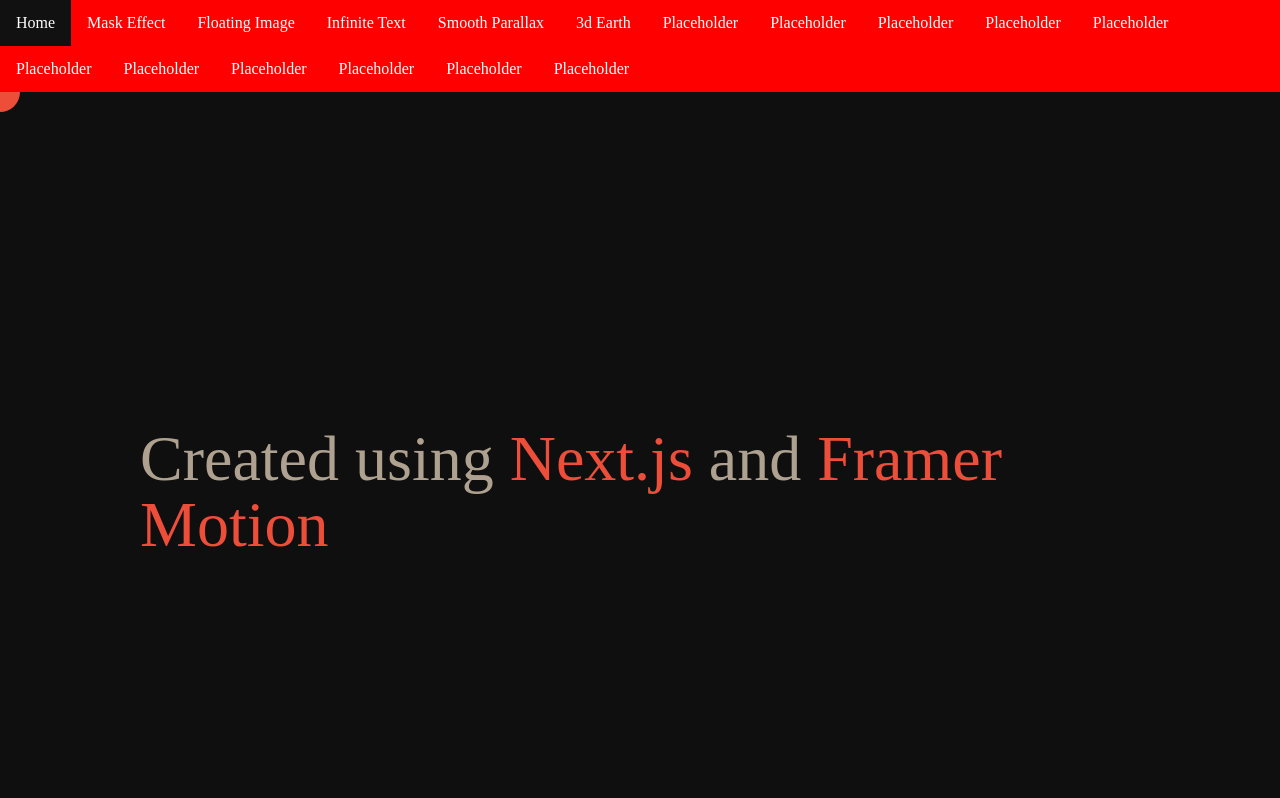
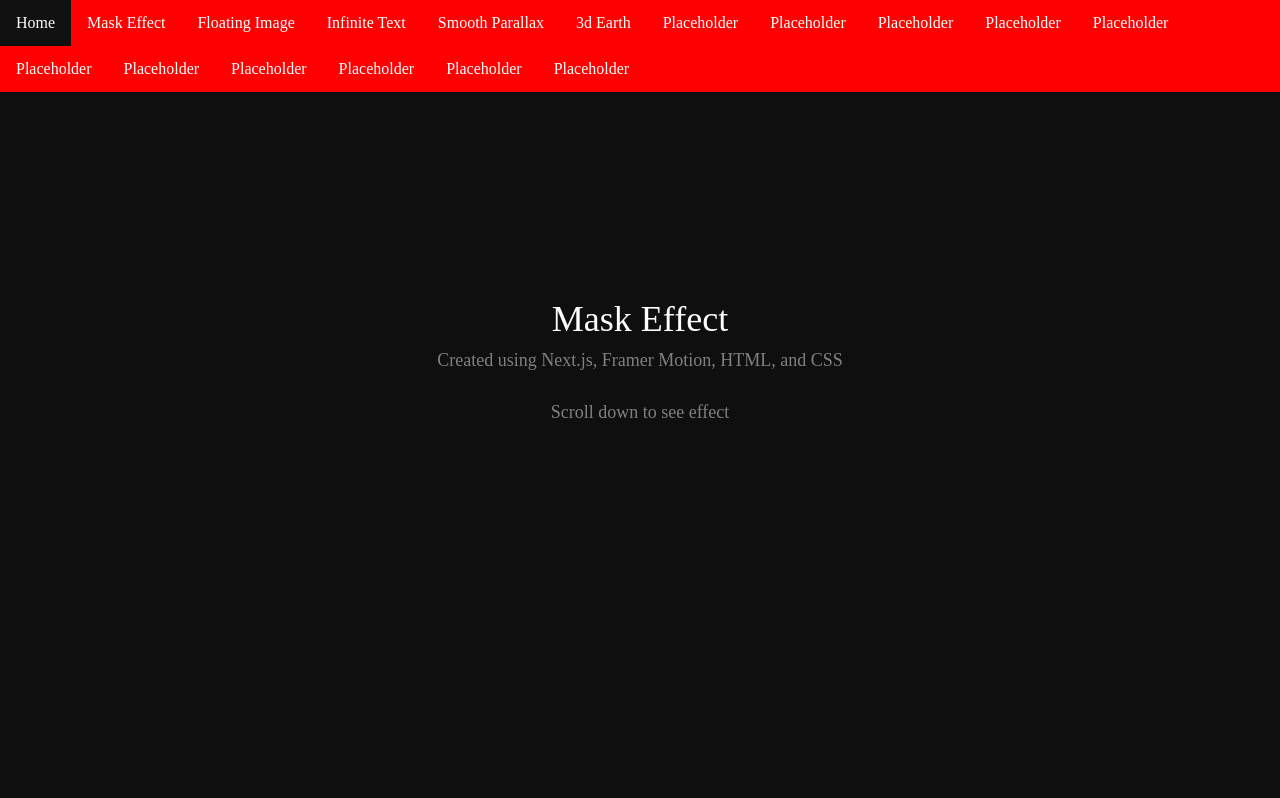
Before and after one commit to carlsondultra/frontend-playground, a Next.js app: page /maskeffect in a window 1280 px wide. Shown: the top 798 px of the page. Built offline with nearby package versions, Linux system fonts and the light colour scheme.

Commit message:
adding spacer and title for maskeffect page

```diff
--- a/src/app/maskeffect/page.js
+++ b/src/app/maskeffect/page.js
@@ -10,12 +10,18 @@
 
   const [isHovered, setIsHovered] = useState(false);
   const { x, y } = useMousePosition();
-  const size = isHovered? 400 : 40; //changing mask size if hovered over text
+  const size = isHovered ? 400 : 40; //changing mask size if hovered over text
   return (
     <main className={styles.main}>
-
-      <Navbar />
-
+      <div className={styles.spacer}>
+        <Navbar />
+        <div className={styles.title}>
+          <h1>Mask Effect</h1>
+          <p>Created using Next.js, Framer Motion, HTML, and CSS</p>
+          <br></br>
+          <p>Scroll down to see effect</p>
+        </div>
+      </div>
       <motion.div
         className={styles.mask}
         animate={{
@@ -24,8 +30,8 @@
         }}
         transition={{ type: "tween", ease: "backOut" }}
       >
-        <p onMouseEnter={() => {setIsHovered(true)}} onMouseLeave={() => {setIsHovered(false)}}>
-        Lorem ipsum dolor sit amet, consectetur adipiscing elit, sed do eiusmod tempor incididunt ut labore et dolore magna aliqua..
+        <p onMouseEnter={() => { setIsHovered(true) }} onMouseLeave={() => { setIsHovered(false) }}>
+          Lorem ipsum dolor sit amet, consectetur adipiscing elit, sed do eiusmod tempor incididunt ut labore et dolore magna aliqua..
         </p>
       </motion.div>
 
--- a/src/app/maskeffect/page.module.scss
+++ b/src/app/maskeffect/page.module.scss
@@ -1,7 +1,8 @@
-.main{
+.main {
   height: 100vh;
 
-    .body, .mask{
+  .body,
+  .mask {
     height: 100%;
     width: 100%;
     display: flex;
@@ -12,16 +13,16 @@
     line-height: 66px;
     cursor: default;
 
-      span{
+    span {
       color: #ec4e39;
     }
 
-      p{
+    p {
       width: 1000px;
     }
   }
 
-    .mask{
+  .mask {
     position: absolute;
     mask-image: url('../../../public/mask.svg');
     background: #ec4e39;
@@ -31,3 +32,28 @@
     color: black;
   }
 }
+
+.spacer{
+  background: #0f0f0f;
+  height: 100vh;
+}
+
+.title{
+  position: absolute;
+  left: 50%;
+  top: 45%;
+  transform: translateX(-50%) translateY(-50%);
+  font-size: 18px;
+  h1{
+      font-weight: 400;
+      color: white;
+      margin: 0px;
+      text-align: center;
+  }
+  p{
+      color: grey;
+      margin: 0px;
+      text-align: center;
+      margin-top: 10px;
+  }
+}
```
Lines whose indentation alone changed are shown as unchanged.
